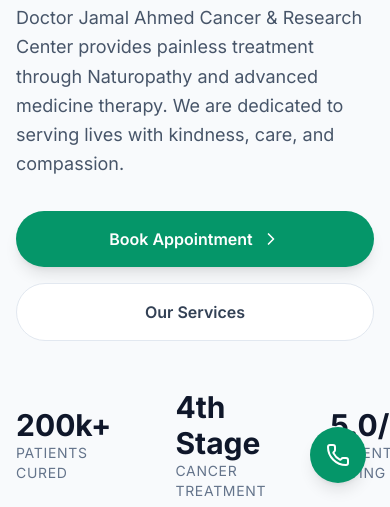
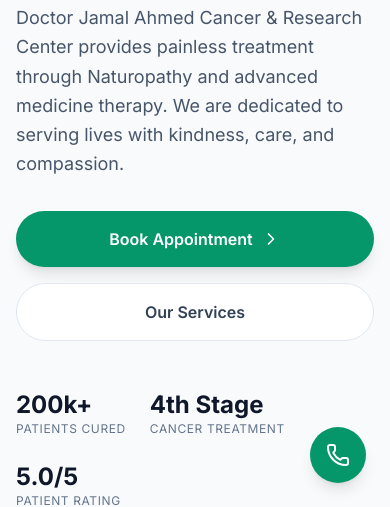
Before and after one commit to vivek-seo-kr/dr-jamal-ahmad, a plain HTML site: page index.html in a window 390 px wide. Shown: the part 337-844 px from the top of the page. Drawn offline with nearby package versions, Linux system fonts and the light colour scheme.

Commit message:
Update index.html

```diff
--- a/index.html
+++ b/index.html
@@ -115,20 +115,20 @@
                             </a>
                         </div>
 
-                        <div class="mt-12 flex items-center gap-8">
+                        <div class="mt-12 flex flex-wrap items-center gap-6 sm:gap-8">
     <div>
-                                <p class="text-3xl font-bold text-slate-900">200k+</p>
-                                <p class="text-sm text-slate-500 uppercase tracking-wider">Patients Cured</p>
+        <p class="text-2xl sm:text-3xl font-bold text-slate-900">200k+</p>
+        <p class="text-xs sm:text-sm text-slate-500 uppercase tracking-wider">Patients Cured</p>
     </div>
-                            <div class="w-px h-10 bg-slate-200"></div>
+    <div class="hidden sm:block w-px h-10 bg-slate-200"></div>
     <div>
-                                <p class="text-3xl font-bold text-slate-900">4th Stage</p>
-                                <p class="text-sm text-slate-500 uppercase tracking-wider">Cancer Treatment</p>
+        <p class="text-2xl sm:text-3xl font-bold text-slate-900">4th Stage</p>
+        <p class="text-xs sm:text-sm text-slate-500 uppercase tracking-wider">Cancer Treatment</p>
     </div>
-                            <div class="w-px h-10 bg-slate-200"></div>
+    <div class="hidden sm:block w-px h-10 bg-slate-200"></div>
     <div>
-                                <p class="text-3xl font-bold text-slate-900">5.0/5</p>
-                                <p class="text-sm text-slate-500 uppercase tracking-wider">Patient Rating</p>
+        <p class="text-2xl sm:text-3xl font-bold text-slate-900">5.0/5</p>
+        <p class="text-xs sm:text-sm text-slate-500 uppercase tracking-wider">Patient Rating</p>
     </div>
 </div>
                     </div>
```
Lines whose indentation alone changed are shown as unchanged.
